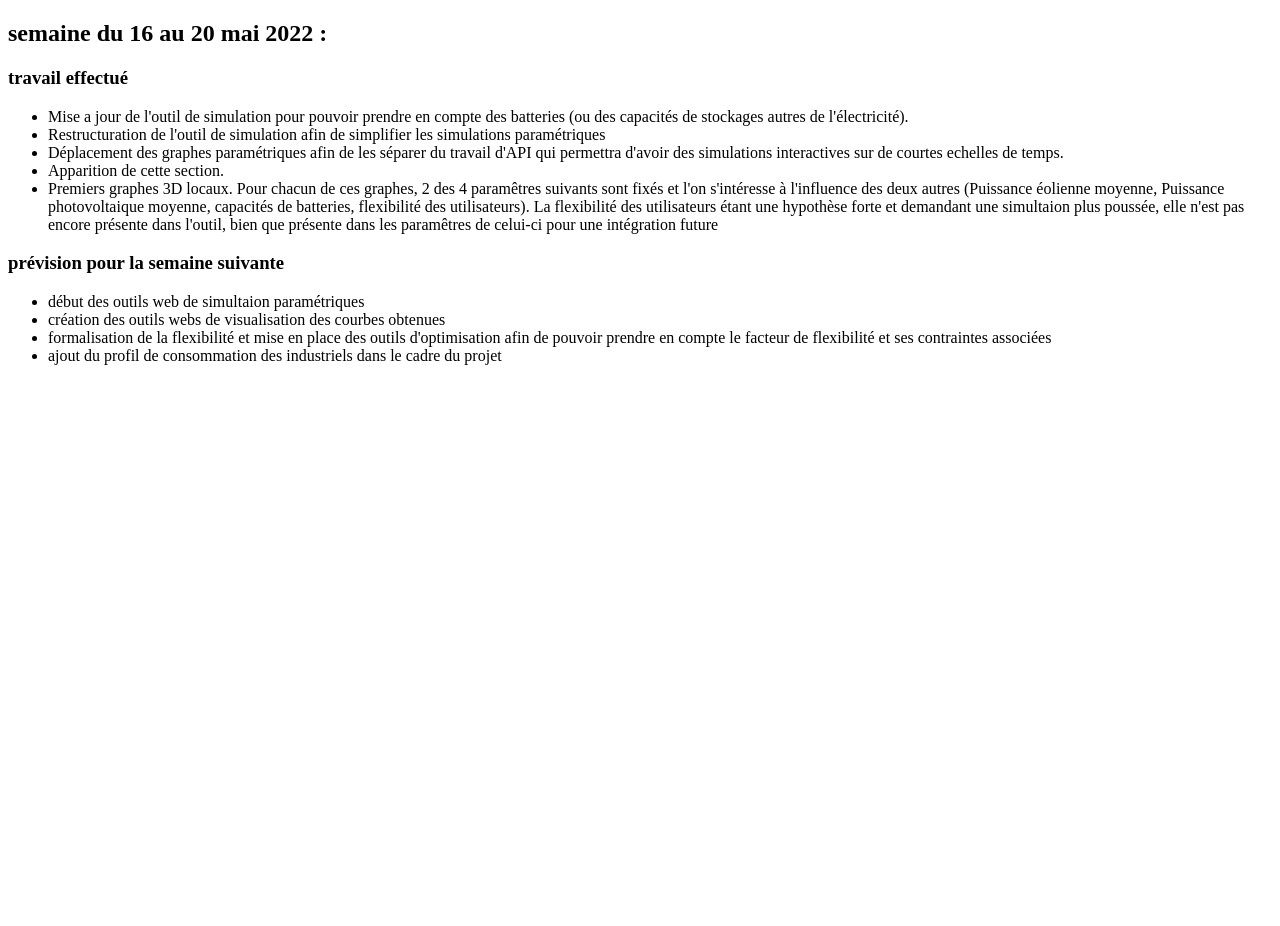
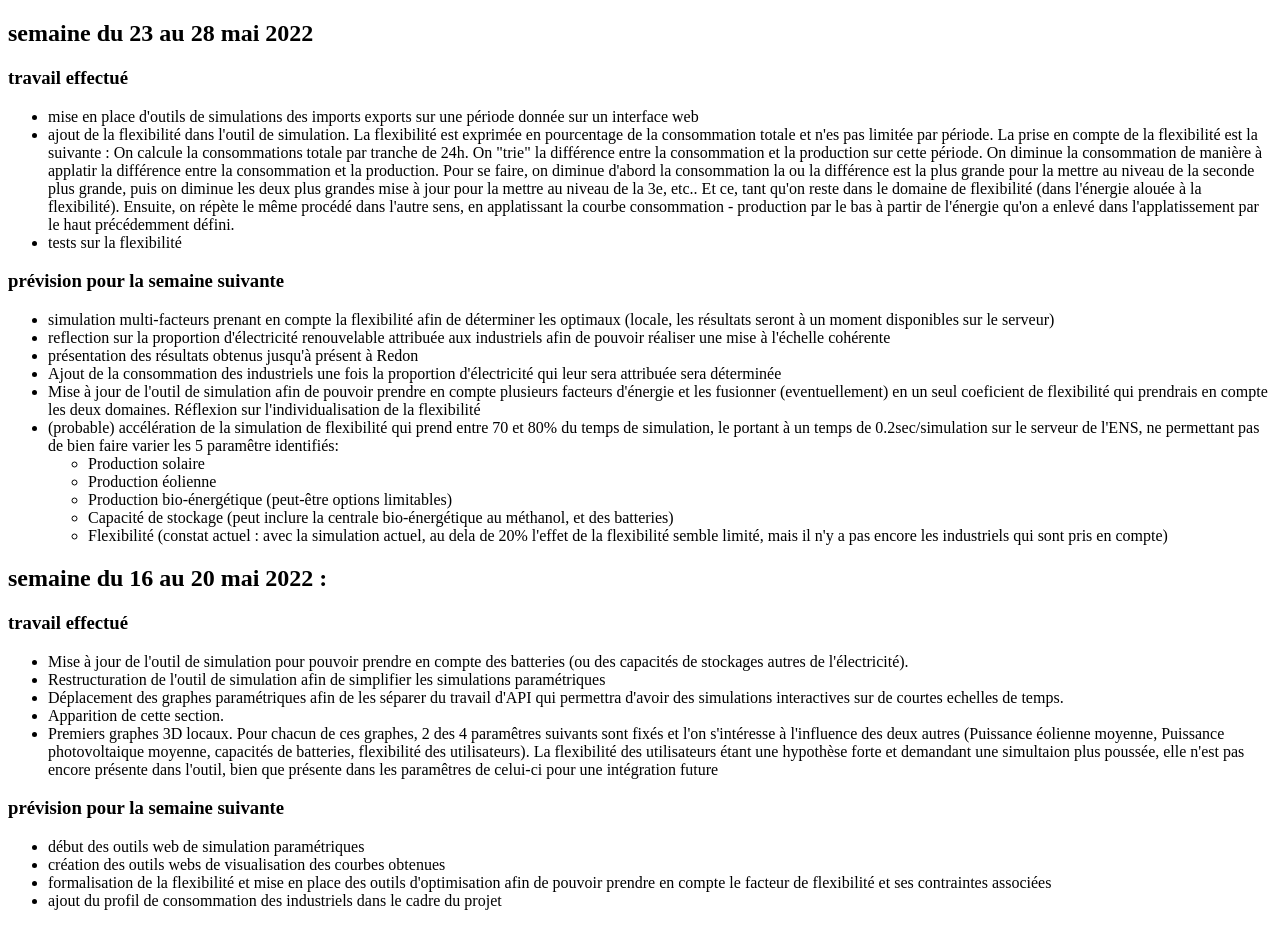
Before and after one commit to Energies-citoyennes-en-Pays-de-Vilaine/predimentionnement_website, a Django app: page /public/actualites.html in a window 1280 px wide. Before the commit the page ends 365 px from the top, so only its background shows below. Run offline with Django 3.2, Linux system fonts and the light colour scheme; parts of the project's set-up code (start-up, migrations or seed data) failed here and were passed over.

Commit message:
update of actualites

```diff
--- a/website/templates/actualites.html
+++ b/website/templates/actualites.html
@@ -7,10 +7,42 @@
 	<title>actualites</title>
 </head>
 <body>
+	<h2>semaine du 23 au 28 mai 2022</h2>
+	<h3>travail effectué</h3>
+	<ul>
+		<li>mise en place d'outils de simulations des imports exports sur une période donnée sur un interface web</li>
+		<li>ajout de la flexibilité dans l'outil de simulation.
+			La flexibilité est exprimée en pourcentage de la consommation totale et n'es pas limitée par période.
+			La prise en compte de la flexibilité est la suivante : On calcule la consommations totale par tranche de 24h.
+			On "trie" la différence entre la consommation et la production sur cette période.
+			On diminue la consommation de manière à applatir la différence entre la consommation et la production.
+			Pour se faire, on diminue d'abord la consommation la ou la différence est la plus grande pour la mettre au niveau de la seconde plus grande, puis on diminue les deux plus grandes mise à jour pour la mettre au niveau de la 3e, etc..
+			Et ce, tant qu'on reste dans le domaine de flexibilité (dans l'énergie alouée à la flexibilité).
+			Ensuite, on répète le même procédé dans l'autre sens, en applatissant la courbe consommation - production par le bas à partir de l'énergie qu'on a enlevé dans l'applatissement par le haut précédemment défini.
+		</li>
+		<li>tests sur la flexibilité</li>
+	</ul>
+	<h3>prévision pour la semaine suivante</h3>
+	<ul>
+		<li>simulation multi-facteurs prenant en compte la flexibilité afin de déterminer les optimaux (locale, les résultats seront à un moment disponibles sur le serveur)</li>
+		<li>reflection sur la proportion d'électricité renouvelable attribuée aux industriels afin de pouvoir réaliser une mise à l'échelle cohérente</li>
+		<li>présentation des résultats obtenus jusqu'à présent à Redon</li>
+		<li>Ajout de la consommation des industriels une fois la proportion d'électricité qui leur sera attribuée sera déterminée</li>
+		<li>Mise à jour de l'outil de simulation afin de pouvoir prendre en compte plusieurs facteurs d'énergie et les fusionner (eventuellement) en un seul coeficient de flexibilité qui prendrais en compte les deux domaines. Réflexion sur l'individualisation de la flexibilité</li>
+		<li>(probable) accélération de la simulation de flexibilité qui prend entre 70 et 80% du temps de simulation, le portant à un temps de 0.2sec/simulation sur le serveur de l'ENS, ne permettant pas de bien faire varier les 5 paramêtre identifiés:
+			<ul>
+				<li>Production solaire</li>
+				<li>Production éolienne</li>
+				<li>Production bio-énergétique (peut-être options limitables)</li>
+				<li>Capacité de stockage (peut inclure la centrale bio-énergétique au méthanol, et des batteries)</li>
+				<li>Flexibilité (constat actuel : avec la simulation actuel, au dela de 20% l'effet de la flexibilité semble limité, mais il n'y a pas encore les industriels qui sont pris en compte)</li>
+			</ul>
+		</li>
+	</ul>
 	<h2>semaine du 16 au 20 mai 2022 : </h2>
 	<h3>travail effectué</h3>
 	<ul>
-	<li>Mise a jour de l'outil de simulation pour pouvoir prendre en compte des batteries
+	<li>Mise à jour de l'outil de simulation pour pouvoir prendre en compte des batteries
 	(ou des capacités de stockages autres de l'électricité).</li>
 	<li>Restructuration de l'outil de simulation afin de simplifier les simulations paramétriques</li>
 	<li>Déplacement des graphes paramétriques afin de les séparer du travail d'API
@@ -24,7 +56,7 @@
 	</ul>
 	<h3>prévision pour la semaine suivante</h3>
 	<ul>
-		<li>début des outils web de simultaion paramétriques</li>
+		<li>début des outils web de simulation paramétriques</li>
 		<li>création des outils webs de visualisation des courbes obtenues</li>
 		<li>formalisation de la flexibilité et mise en place des outils d'optimisation
 			afin de pouvoir prendre en compte le facteur de flexibilité et ses contraintes associées
```
